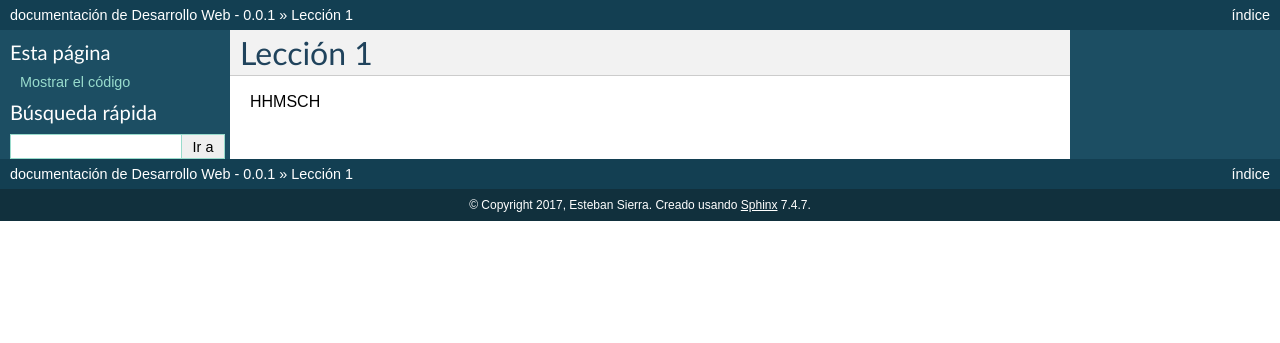
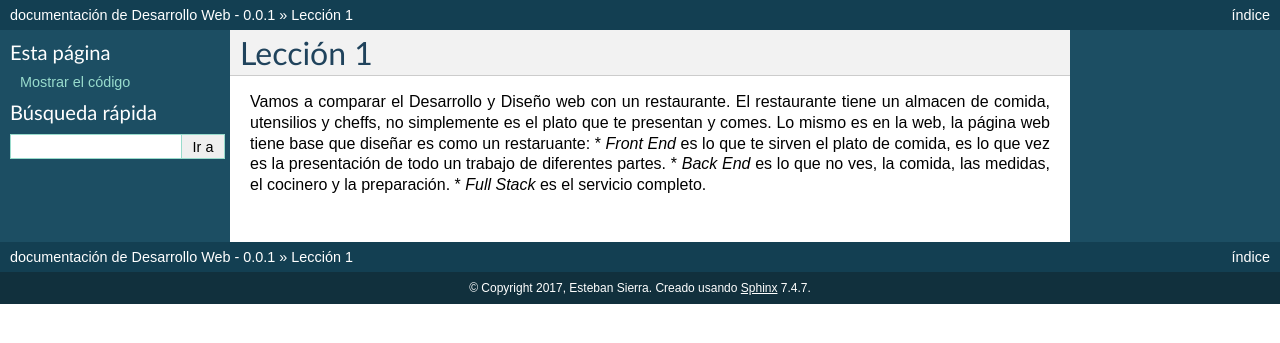
Before and after one commit to esierra8/DesarrolloWeb, a Sphinx documentation site: the page built from source/Leccion_1.rst, in a window 1280 px wide. Shown: the top 343 px of the page. Built offline with Sphinx 7.4.7, drawn with Linux system fonts in a browser that asks for light colours.

Commit message:
Leccion 1 content

```diff
--- a/source/Leccion_1.rst
+++ b/source/Leccion_1.rst
@@ -1,4 +1,8 @@
 Lección 1
 =========
 
-HHMSCH
+
+Vamos a comparar el Desarrollo y Diseño web con un restaurante. El restaurante tiene un almacen de comida, utensilios y cheffs, no simplemente es el plato que te presentan y comes. Lo mismo es en la web, la página web tiene base que diseñar es como un restaruante:
+* *Front End* es lo que te sirven el plato de comida, es lo que vez es la presentación de todo un trabajo de diferentes partes.
+* *Back End* es lo que no ves, la comida, las medidas, el cocinero y la preparación.
+* *Full Stack* es el servicio completo.
```
